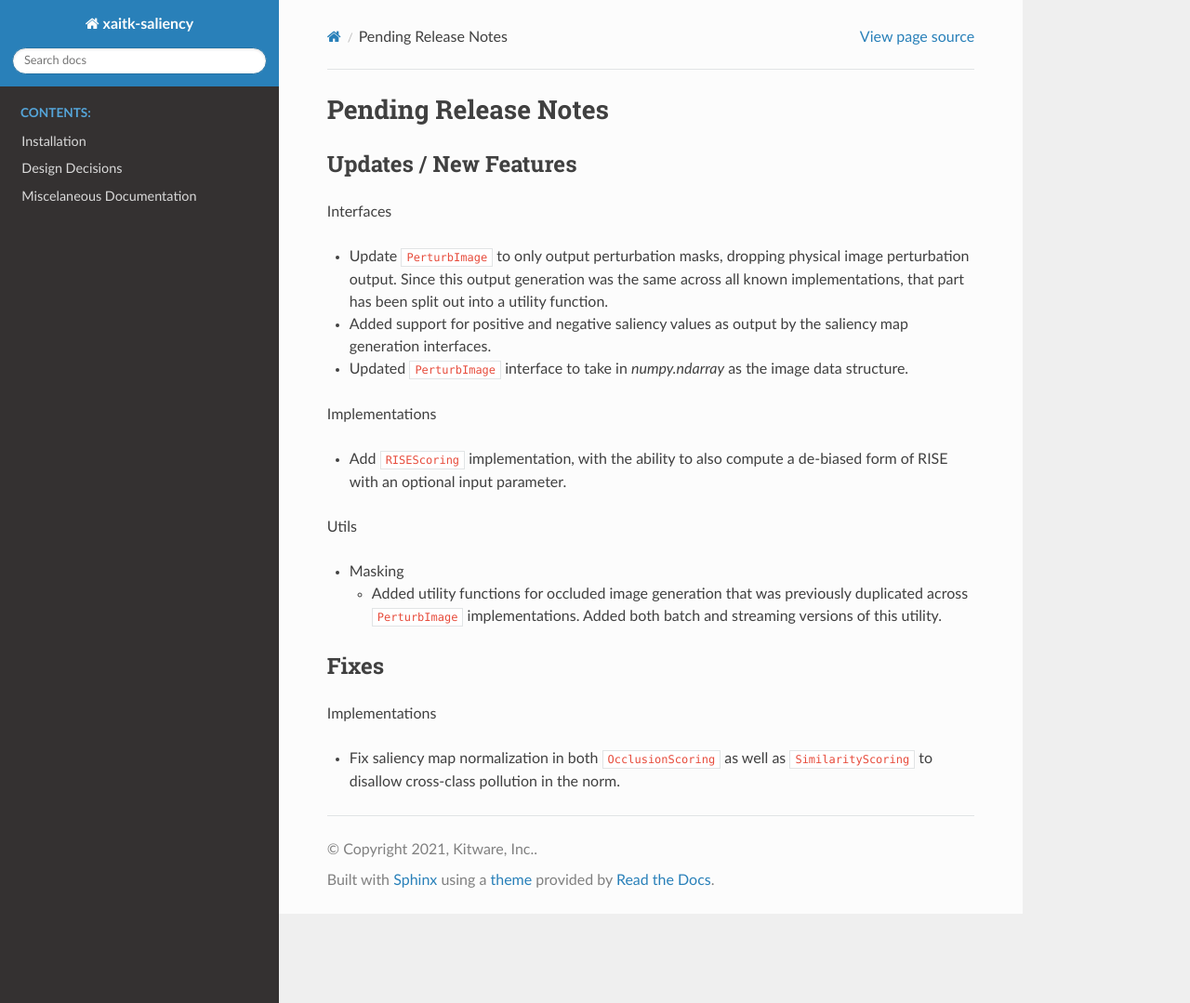
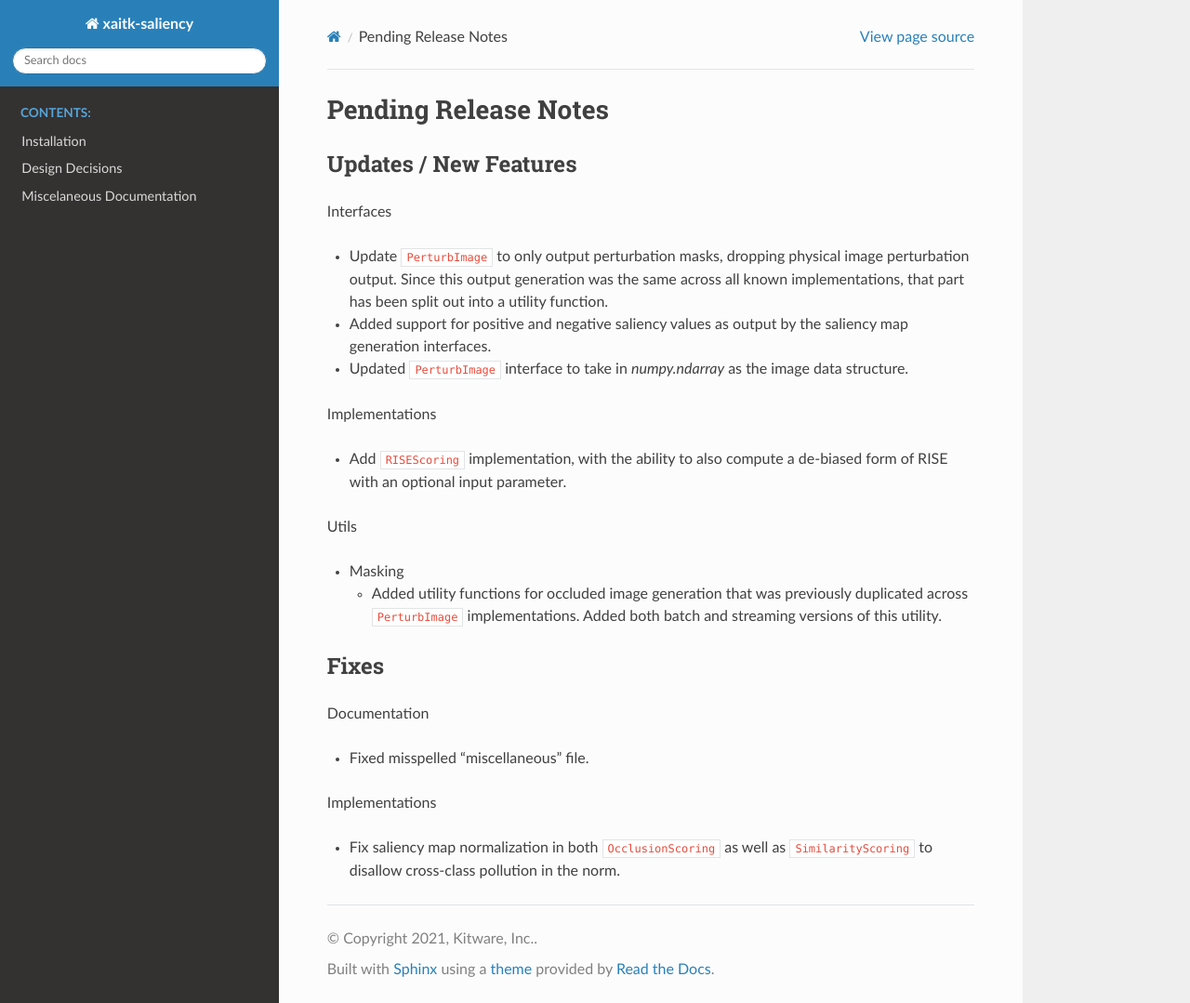
Before and after one commit to XAITK/xaitk-saliency, a Sphinx documentation site: the page built from docs/release_notes/pending_release.rst, in a window 1280 px wide and 1079 px high. Shown: the whole window at 93% size. Built offline with Sphinx 7.4.7 and the Read the Docs theme 2.0.0, drawn with Linux system fonts in a browser that asks for light colours; pages that are not in the unit, such as notebooks, are missing from menus.

Commit message:
Correct misspelled docs file

```diff
--- a/docs/index.rst
+++ b/docs/index.rst
@@ -13,7 +13,7 @@
    installation
    releasing
    design
-   miscelaneous
+   miscellaneous
 
 
 Indices and tables
--- a/docs/release_notes/pending_release.rst
+++ b/docs/release_notes/pending_release.rst
@@ -35,6 +35,10 @@
 Fixes
 -----
 
+Documentation
+
+* Fixed misspelled "miscellaneous" file.
+
 Implementations
 
 * Fix saliency map normalization in both ``OcclusionScoring`` as well as
```
Also changed, not shown: docs/miscellaneous.rst (renamed from docs/miscelaneous.rst).
